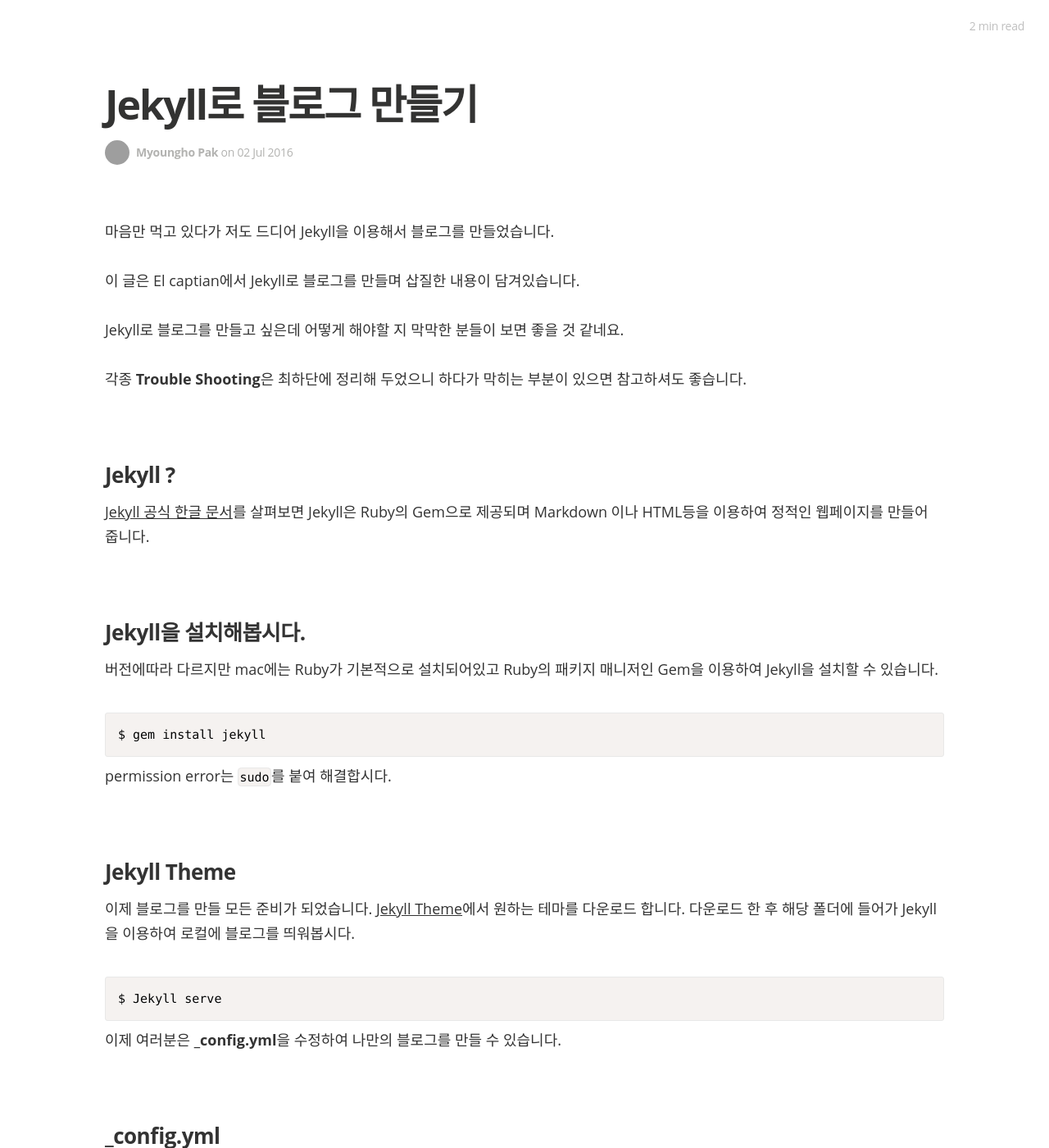
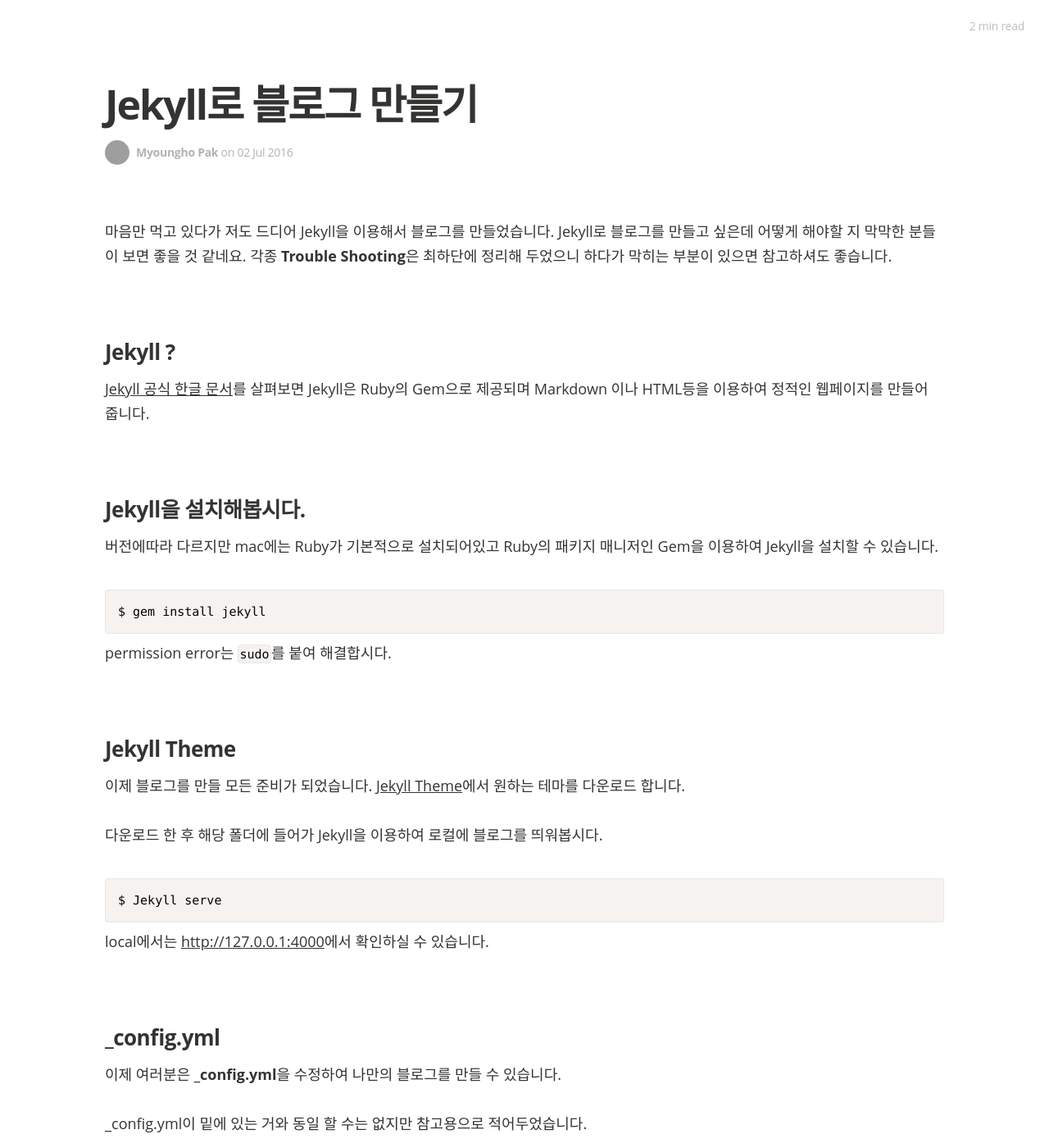
Before and after one commit to qkraudghgh/qkraudghgh.github.io, a Jekyll site: the page built from _posts/2016-07-02-jekyll-blog-setup.md, in a window 1280 px wide and 1400 px high. Shown: the whole window at 82% size. Built offline with Jekyll 4.4.1, drawn with Linux system fonts in a browser that asks for light colours; nearby versions of some CDN libraries; some web fonts are replaced; comment, search, counter and statistics services are not loaded.

Commit message:
오타 및 내용 추가

````diff
--- a/_posts/2016-07-02-jekyll-blog-setup.md
+++ b/_posts/2016-07-02-jekyll-blog-setup.md
@@ -8,11 +8,7 @@
 ---
 
 마음만 먹고 있다가 저도 드디어 Jekyll을 이용해서 블로그를 만들었습니다.
-
-이 글은 El captian에서 Jekyll로 블로그를 만들며 삽질한 내용이 담겨있습니다.
-
 Jekyll로 블로그를 만들고 싶은데 어떻게 해야할 지 막막한 분들이 보면 좋을 것 같네요.
-
 각종 **Trouble Shooting**은 최하단에 정리해 두었으니 하다가 막히는 부분이 있으면 참고하셔도 좋습니다.
 
 # Jekyll ?
@@ -35,14 +31,18 @@
 
 이제 블로그를 만들 모든 준비가 되었습니다.
 [Jekyll Theme](http://jekyllthemes.org/)에서 원하는 테마를 다운로드 합니다.
+
 다운로드 한 후 해당 폴더에 들어가 Jekyll을 이용하여 로컬에 블로그를 띄워봅시다.
 
 ```Shell
 $ Jekyll serve
 ```
-이제 여러분은 **_config.yml**을 수정하여 나만의 블로그를 만들 수 있습니다.
+
+local에서는 [http://127.0.0.1:4000](http://127.0.0.1:4000)에서 확인하실 수 있습니다.
 
 # _config.yml
+
+이제 여러분은 **_config.yml**을 수정하여 나만의 블로그를 만들 수 있습니다.
 
 _config.yml이 밑에 있는 거와 동일 할 수는 없지만 참고용으로 적어두었습니다.
 
@@ -69,7 +69,7 @@
 위 스크립트를 보면 모두 url주소가 포함된 image 주소가 들어가 있지만
 `./assets/images/main.JPG` 같은 상대경로도 사용 가능합니다.
 
-# post 하기
+# Post 하기
 
 Theme에 따라 다르겠지만 기본적으로 모든 `Posts`들은 _posts 폴더에 파일을 만드는 것으로 포스팅 할 수 있습니다.
 
````
